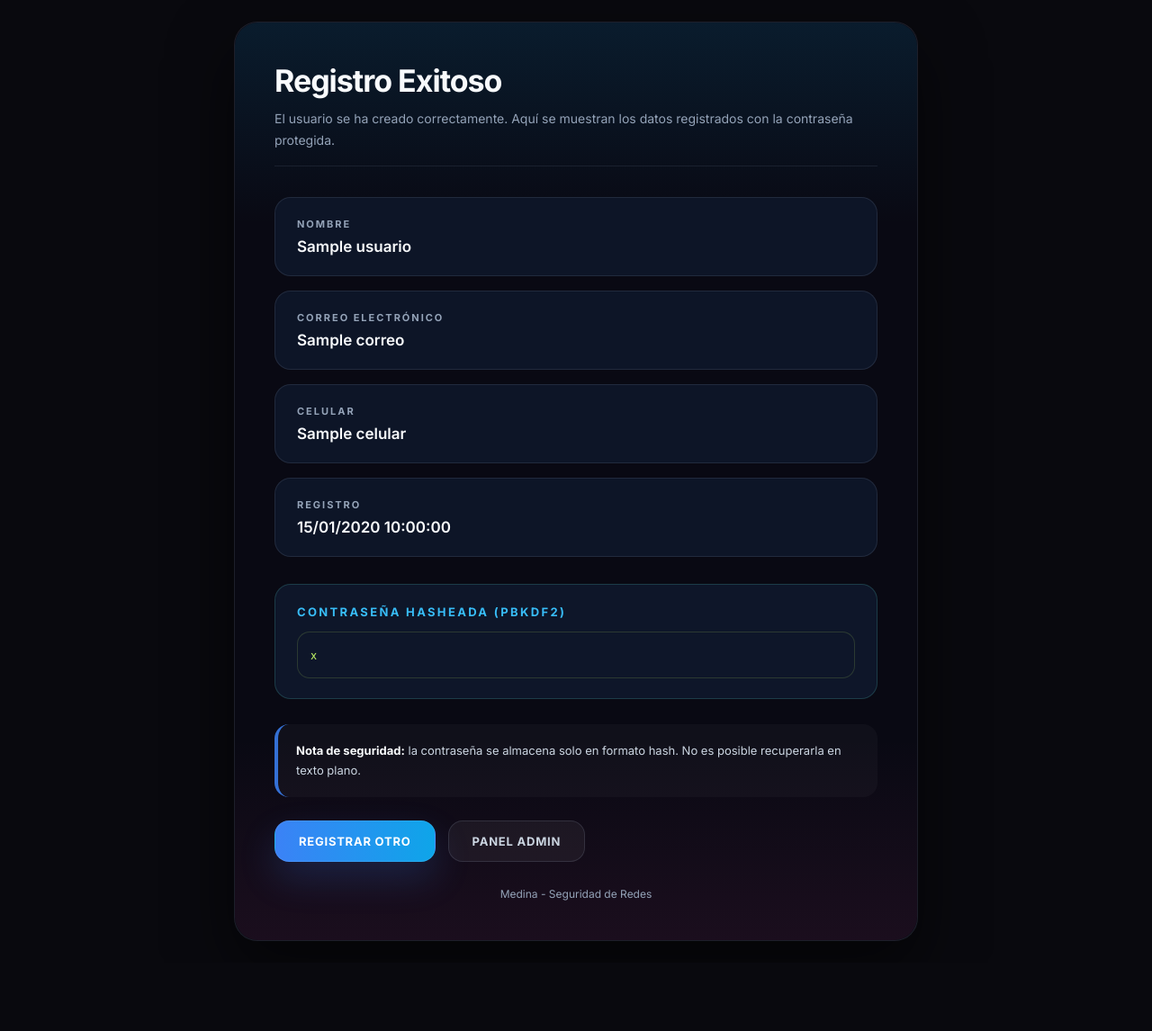
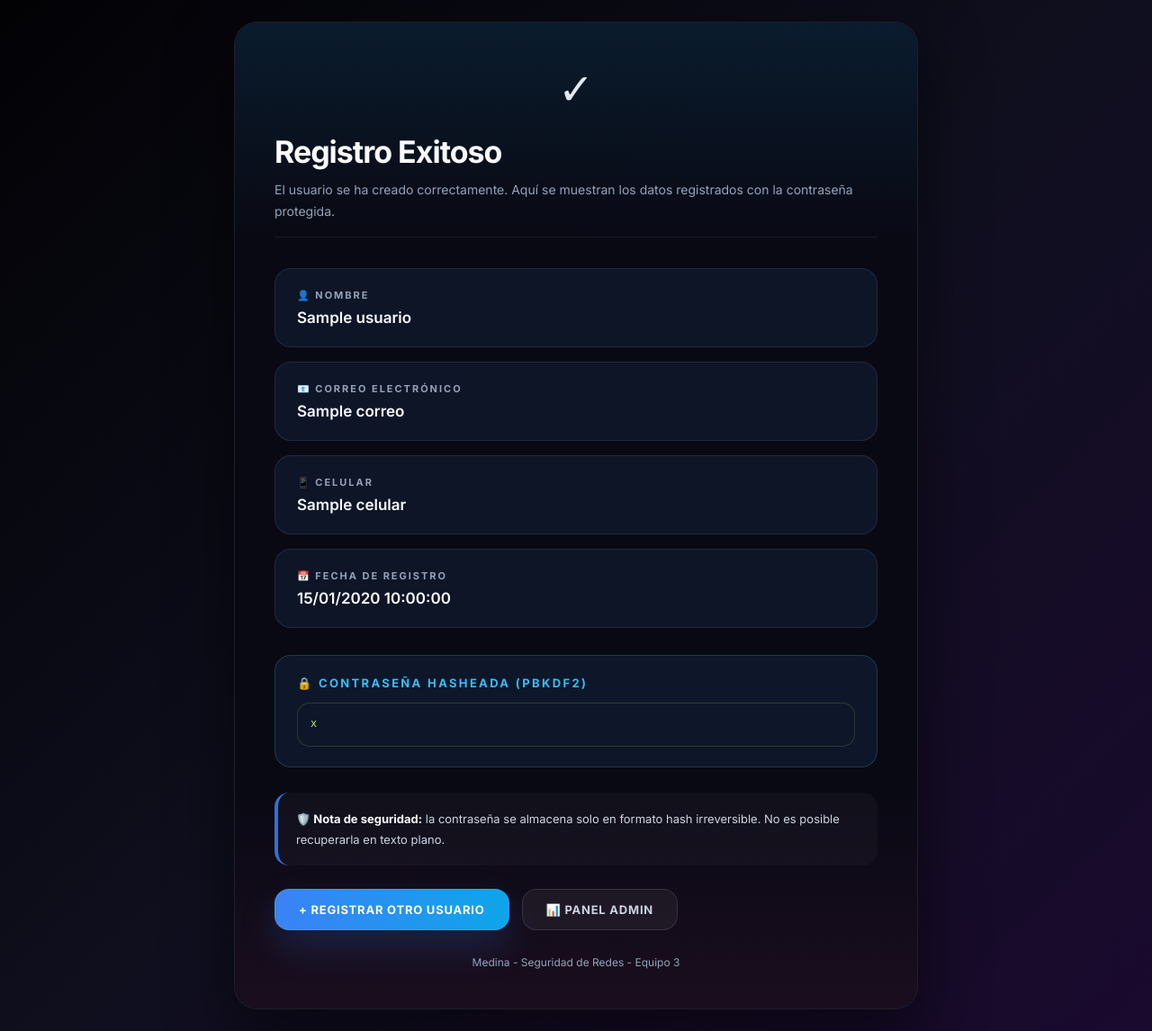
Before and after one commit to W3rnerHeisenberg/medina, a Django app: template crypto/templates/usuario_registrado.html in a window 1280 px wide. Shown: the whole page at 90% size. Before the commit the page ends 1046 px from the top, so only its background shows below. Run offline with Django 3.2, Linux system fonts and the light colour scheme; the template is opened without the code that fills it: most values are stand-ins (such as "Sample title", 1, 10 or a date in 2020).

Commit message:
refactor: diseño mejorado - combina minimalismo oscuro con animaciones, iconos emoji y mejor UX

```diff
--- a/crypto/templates/usuario_registrado.html
+++ b/crypto/templates/usuario_registrado.html
@@ -3,7 +3,7 @@
 <head>
     <meta charset="UTF-8">
     <meta name="viewport" content="width=device-width, initial-scale=1.0">
-    <title>Registro Exitoso</title>
+    <title>✓ Registro Exitoso</title>
     <style>
         @import url('https://fonts.googleapis.com/css2?family=Inter:wght@400;500;600;700&display=swap');
 
@@ -13,15 +13,58 @@
             box-sizing: border-box;
         }
 
+        @keyframes slideUp {
+            from {
+                opacity: 0;
+                transform: translateY(30px);
+            }
+            to {
+                opacity: 1;
+                transform: translateY(0);
+            }
+        }
+
+        @keyframes slideInLeft {
+            from {
+                opacity: 0;
+                transform: translateX(-20px);
+            }
+            to {
+                opacity: 1;
+                transform: translateX(0);
+            }
+        }
+
+        @keyframes fadeIn {
+            from {
+                opacity: 0;
+            }
+            to {
+                opacity: 1;
+            }
+        }
+
+        @keyframes popIn {
+            0% {
+                opacity: 0;
+                transform: scale(0.9);
+            }
+            100% {
+                opacity: 1;
+                transform: scale(1);
+            }
+        }
+
         body {
             font-family: 'Inter', sans-serif;
-            background: #09090e;
+            background: linear-gradient(135deg, #020205 0%, #0f0f1e 50%, #1a0a2e 100%);
             color: #e2e8f0;
             min-height: 100vh;
             display: flex;
             justify-content: center;
             align-items: center;
             padding: 24px;
+            animation: fadeIn 0.6s ease-out;
         }
 
         .page {
@@ -34,6 +77,7 @@
             padding: 44px;
             position: relative;
             overflow: hidden;
+            animation: slideUp 0.6s ease-out;
         }
 
         .page:before {
@@ -45,12 +89,27 @@
             background: linear-gradient(180deg, rgba(14, 165, 233, 0.12), transparent 22%, transparent 78%, rgba(236, 72, 153, 0.08));
         }
 
+        .success-badge {
+            position: relative;
+            z-index: 1;
+            text-align: center;
+            margin-bottom: 20px;
+            animation: popIn 0.6s cubic-bezier(0.34, 1.56, 0.64, 1);
+        }
+
+        .success-icon {
+            font-size: 48px;
+            margin-bottom: 12px;
+            display: block;
+        }
+
         .header {
             position: relative;
             z-index: 1;
             margin-bottom: 34px;
             padding-bottom: 16px;
             border-bottom: 1px solid rgba(148, 163, 184, 0.12);
+            animation: slideUp 0.6s ease-out 0.1s both;
         }
 
         .header h1 {
@@ -80,6 +139,18 @@
             border: 1px solid rgba(148, 163, 184, 0.15);
             padding: 22px 24px;
             border-radius: 18px;
+            animation: slideInLeft 0.6s ease-out both;
+            transition: all 0.3s ease;
+        }
+
+        .info-item:nth-child(1) { animation-delay: 0.2s; }
+        .info-item:nth-child(2) { animation-delay: 0.3s; }
+        .info-item:nth-child(3) { animation-delay: 0.4s; }
+        .info-item:nth-child(4) { animation-delay: 0.5s; }
+
+        .info-item:hover {
+            border-color: rgba(59, 130, 246, 0.4);
+            box-shadow: 0 10px 30px rgba(59, 130, 246, 0.15);
         }
 
         .info-label {
@@ -106,6 +177,7 @@
             margin-bottom: 28px;
             position: relative;
             z-index: 1;
+            animation: slideInLeft 0.6s ease-out 0.6s both;
         }
 
         .hash-title {
@@ -119,15 +191,17 @@
         }
 
         .hash-value {
-            font-family: 'Inter', sans-serif;
-            font-size: 13px;
-            line-height: 1.7;
+            font-family: 'Courier New', monospace;
+            font-size: 12px;
+            line-height: 1.6;
             color: #bef264;
             word-break: break-all;
             padding: 14px;
             border-radius: 14px;
             background: rgba(15, 23, 42, 0.75);
             border: 1px solid rgba(190, 242, 100, 0.16);
+            max-height: 120px;
+            overflow-y: auto;
         }
 
         .security-note {
@@ -141,6 +215,7 @@
             margin-bottom: 26px;
             position: relative;
             z-index: 1;
+            animation: slideInLeft 0.6s ease-out 0.7s both;
         }
 
         .security-note strong {
@@ -153,6 +228,7 @@
             flex-wrap: wrap;
             position: relative;
             z-index: 1;
+            animation: slideUp 0.6s ease-out 0.8s both;
         }
 
         .btn {
@@ -166,7 +242,9 @@
             display: inline-flex;
             align-items: center;
             justify-content: center;
-            transition: transform 0.2s ease, box-shadow 0.2s ease;
+            transition: all 0.3s ease;
+            border: none;
+            cursor: pointer;
         }
 
         .btn-primary {
@@ -182,10 +260,13 @@
             border: 1px solid rgba(148, 163, 184, 0.18);
         }
 
-        .btn-primary:hover,
-        .btn-secondary:hover {
+        .btn:hover {
             transform: translateY(-2px);
             box-shadow: 0 22px 46px rgba(59, 130, 246, 0.25);
+        }
+
+        .btn:active {
+            transform: translateY(0);
         }
 
         .footer {
@@ -202,6 +283,10 @@
                 padding: 30px;
             }
 
+            .header h1 {
+                font-size: 28px;
+            }
+
             .button-group {
                 flex-direction: column;
             }
@@ -214,6 +299,10 @@
 </head>
 <body>
     <div class="page">
+        <div class="success-badge">
+            <span class="success-icon">✓</span>
+        </div>
+
         <div class="header">
             <h1>Registro Exitoso</h1>
             <p>El usuario se ha creado correctamente. Aquí se muestran los datos registrados con la contraseña protegida.</p>
@@ -221,38 +310,38 @@
 
         <div class="user-info">
             <div class="info-item">
-                <div class="info-label">Nombre</div>
+                <div class="info-label">👤 Nombre</div>
                 <div class="info-value">{{ usuario.nombre }}</div>
             </div>
             <div class="info-item">
-                <div class="info-label">Correo electrónico</div>
+                <div class="info-label">📧 Correo electrónico</div>
                 <div class="info-value">{{ usuario.correo }}</div>
             </div>
             <div class="info-item">
-                <div class="info-label">Celular</div>
+                <div class="info-label">📱 Celular</div>
                 <div class="info-value">{{ usuario.celular }}</div>
             </div>
             <div class="info-item">
-                <div class="info-label">Registro</div>
+                <div class="info-label">📅 Fecha de registro</div>
                 <div class="info-value">{{ usuario.fecha_registro|date:"d/m/Y H:i:s" }}</div>
             </div>
         </div>
 
         <div class="hash-section">
-            <span class="hash-title">Contraseña hasheada (PBKDF2)</span>
+            <span class="hash-title">🔒 Contraseña hasheada (PBKDF2)</span>
             <div class="hash-value">{{ password_hash }}</div>
         </div>
 
         <div class="security-note">
-            <strong>Nota de seguridad:</strong> la contraseña se almacena solo en formato hash. No es posible recuperarla en texto plano.
+            <strong>🛡️ Nota de seguridad:</strong> la contraseña se almacena solo en formato hash irreversible. No es posible recuperarla en texto plano.
         </div>
 
         <div class="button-group">
-            <a href="{% url 'registro' %}" class="btn btn-primary">Registrar otro</a>
-            <a href="/admin/" class="btn btn-secondary">Panel admin</a>
+            <a href="{% url 'registro' %}" class="btn btn-primary">+ Registrar otro usuario</a>
+            <a href="/admin/" class="btn btn-secondary">📊 Panel admin</a>
         </div>
 
-        <div class="footer">Medina - Seguridad de Redes</div>
+        <div class="footer">Medina - Seguridad de Redes - Equipo 3</div>
     </div>
 </body>
 </html>
```
Also changed, not shown: crypto/templates/registro_form.html (+98 -25 lines).
